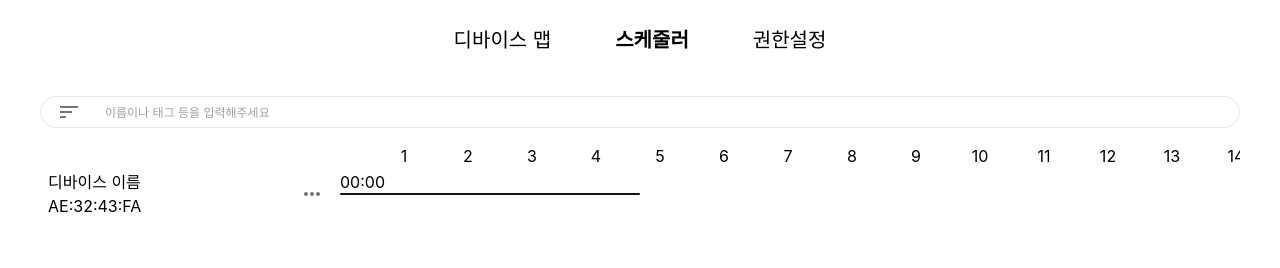
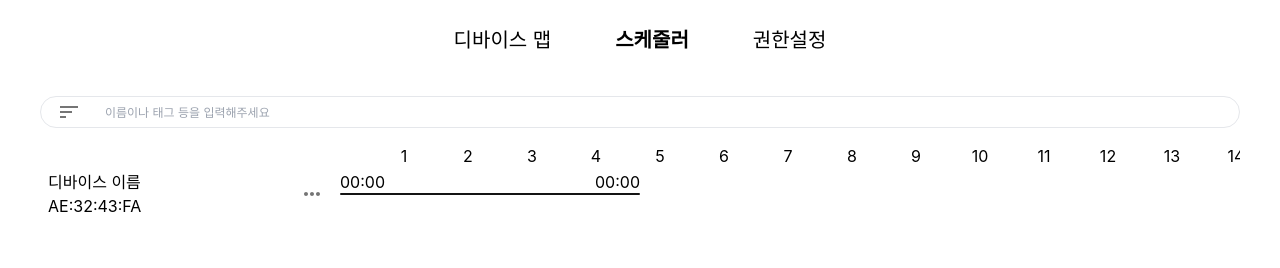
Before and after one commit to project-worthy/private_server, a React (Create React App) app: page / in a window 1280 px wide. Shown: the top 268 px of the page. Built offline with nearby package versions, Linux system fonts and the light colour scheme.

Commit message:
add: TimeScheduler component

```diff
--- a/src/pages/scheduler/components/TimeLine.tsx
+++ b/src/pages/scheduler/components/TimeLine.tsx
@@ -1,15 +1,13 @@
 import AddVariableIcon from "@mui/icons-material/Add";
-import MoreHorizIcon from "@mui/icons-material/MoreHoriz";
-import { IconButton, Paper } from "@mui/material";
 
 import dayjs, { locale } from "dayjs";
 
 import { Box } from "components/layouts";
 import { getTimeRatio } from "utils/date";
 
+import TimeScheduler from "./TimeScheduler";
+
 locale("ko");
-
-const dummyData: string[][] = [["2024-09-25 00:0:0", "2024-09-25 03:0:0"]];
 
 const timeNumber: number[] = Array.from({ length: 24 }, (_, i) => i + 1);
 export default function TimeLine() {
@@ -32,26 +30,7 @@ export default function TimeLine() {
                 ))}
               </div>
               <div className="h-12">
-                <div className="absolute flex items-center justify-between left-0 top-auto w-1/4 bg-background px-2 z-10">
-                  <dl>
-                    <dt>디바이스 이름</dt>
-                    <dd>AE:32:43:FA</dd>
-                  </dl>
-                  <IconButton>
-                    <MoreHorizIcon />
-                  </IconButton>
-                </div>
-                <div className="h-[inherit] relative" style={{ width: 300 }}>
-                  {dummyData.map((data, i) => (
-                    <>
-                      <span className="left-0">00:00</span>
-                      <p
-                        className="absolute h-0.5 rounded-lg bg-primary top-1/2 -translate-y-1/2 w-full"
-                        key={"line" + i}
-                      ></p>
-                    </>
-                  ))}
-                </div>
+                <TimeScheduler />
               </div>
             </div>
           </div>
--- a/src/pages/scheduler/components/TimeLineDevice.tsx
+++ /dev/null
@@ -1,8 +0,0 @@
-type TimeLineDeviceProps = {
-  name: string;
-  UUID: string;
-  onlines: [number, number][];
-};
-export default function TimeLineDevice(props: TimeLineDeviceProps) {
-  return <></>;
-}
--- a/src/pages/scheduler/components/TimeLineSchedule.tsx
+++ /dev/null
@@ -1,6 +0,0 @@
-type TimeLineDeviceProps = {
-  onlines: [number, number][];
-};
-export default function TimeLineDevice(props: TimeLineDeviceProps) {
-  return <></>;
-}
--- /dev/null
+++ b/src/pages/scheduler/components/TimeScheduler.tsx
@@ -0,0 +1,31 @@
+import MoreHorizIcon from "@mui/icons-material/MoreHoriz";
+import { IconButton, Paper } from "@mui/material";
+
+const dummyData: string[][] = [["2024-09-25 00:0:0", "2024-09-25 03:0:0"]];
+export default function TimeScheduler() {
+  return (
+    <>
+      <div className="absolute flex items-center justify-between left-0 top-auto w-1/4 bg-background px-2 z-10">
+        <dl>
+          <dt>디바이스 이름</dt>
+          <dd>AE:32:43:FA</dd>
+        </dl>
+        <IconButton>
+          <MoreHorizIcon />
+        </IconButton>
+      </div>
+      <div className="h-[inherit] relative" style={{ width: 300 }}>
+        {dummyData.map((data, i) => (
+          <>
+            <span className="absolute left-0">00:00</span>
+            <span className="absolute right-0">00:00</span>
+            <p
+              className="absolute h-0.5 rounded-lg bg-primary top-1/2 -translate-y-1/2 w-full"
+              key={"line" + i}
+            ></p>
+          </>
+        ))}
+      </div>
+    </>
+  );
+}
```
Also changed, not shown: 1 other file (tests, documents, lock files or other folders).
